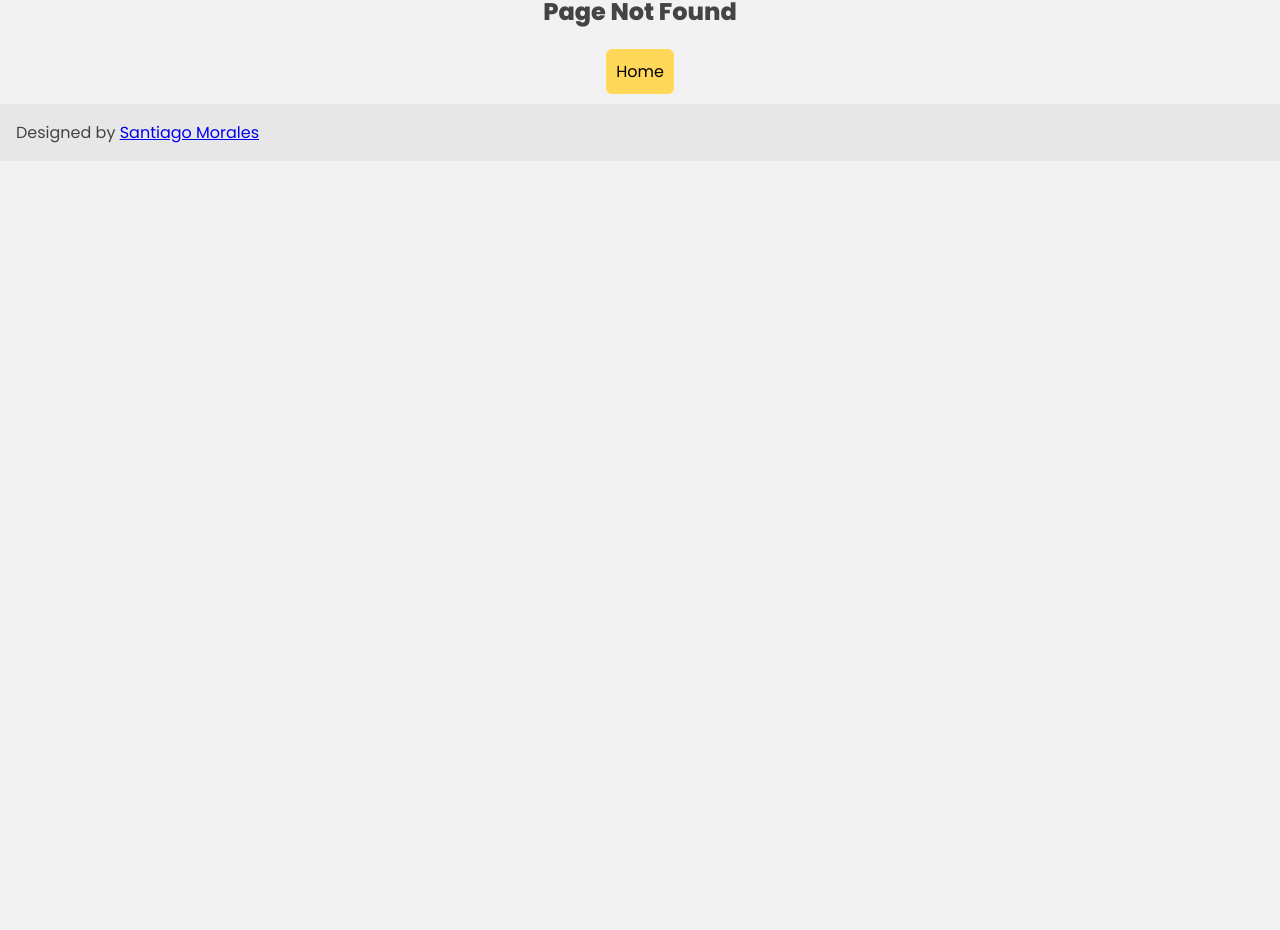
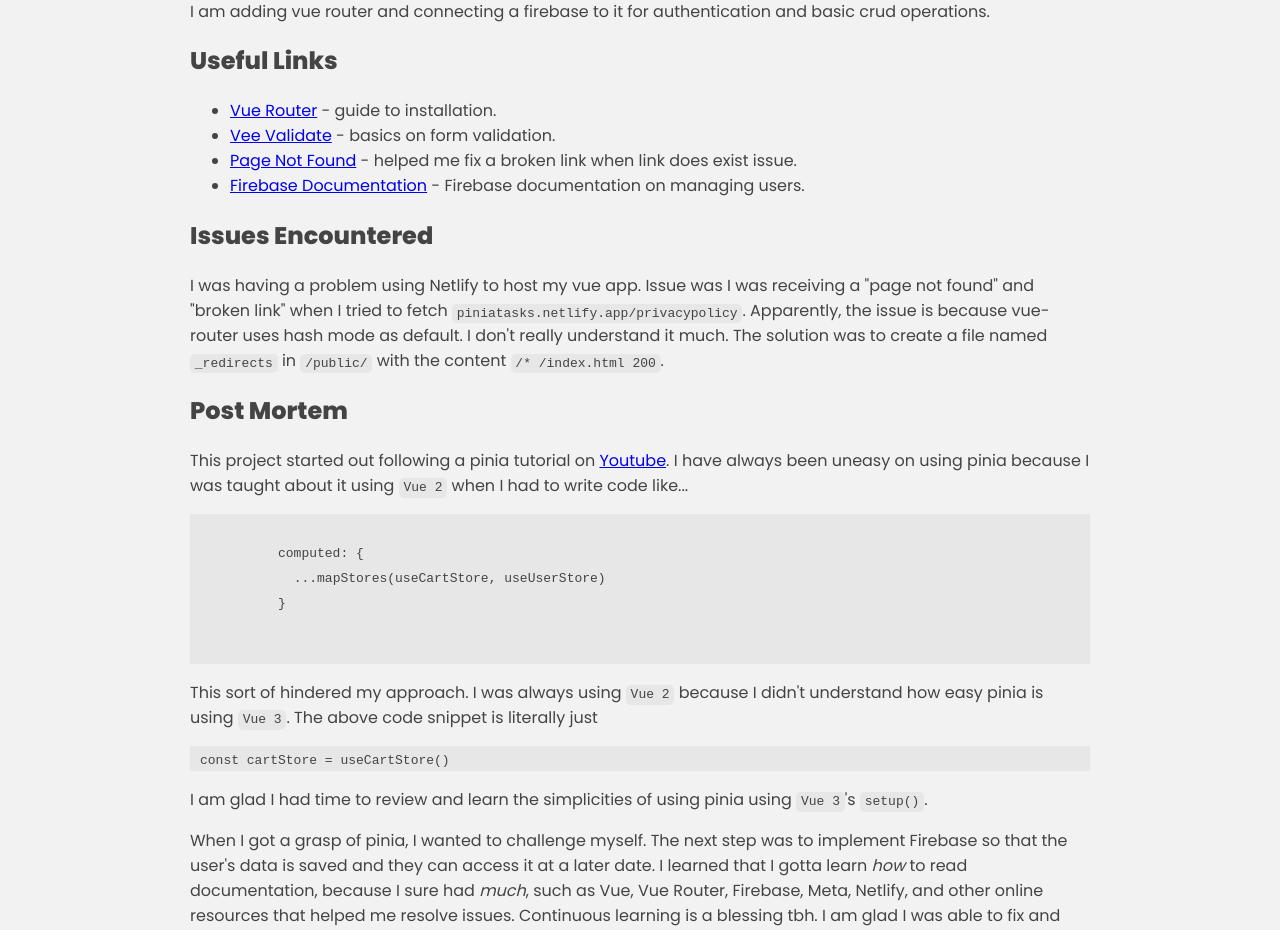
Before and after one commit to Aleroms/pinia-tasks, a Vue app: page /about in a window 1280 px wide. Before the commit this address had no page. Shown: the part 299-1229 px from the top of the page. Before the commit the page ends 800 px from the top, so only its background shows below. Built offline with nearby package versions, Linux system fonts and the light colour scheme.

Commit message:
added about page.

```diff
--- a/src/App.vue
+++ b/src/App.vue
@@ -9,7 +9,7 @@
       <component :is="Component" />
     </Transition>
   </RouterView>
-  <footer>Designed by <RouterLink to="/">Santiago Morales</RouterLink></footer>
+  <footer>Designed by <RouterLink to="/About">Santiago Morales</RouterLink></footer>
 </template>
 <style>
 /* route transitions  */
--- a/src/assets/main.css
+++ b/src/assets/main.css
@@ -9,9 +9,25 @@
 body * {
   font-family: "Poppins";
 }
-footer{
+footer {
   background: #e7e7e7;
   padding: 1rem;
+}
+code {
+  font-family: monospace;
+  font-size: inherit;
+}
+p > code {
+  background: #e7e7e7;
+  word-wrap: break-word;
+  box-decoration-break: clone;
+  padding: 0.1rem 0.3rem 0.2rem;
+  border-radius: 5px;
+}
+pre {
+  white-space: pre-wrap;
+  background-color: #e7e7e7;
+  padding-left: 10px;
 }
 /* header stuff  */
 header {
--- a/src/router/index.js
+++ b/src/router/index.js
@@ -1,11 +1,14 @@
 import { createRouter, createWebHistory } from "vue-router";
+import { useUserStore } from "@/stores/UserStore.js";
+import { auth } from "@/plugins/firebase.js";
+
 import Home from "@/view/Home.vue";
 import MyTasks from "@/view/MyTasks.vue";
 import PrivacyPolicy from "@/view/PrivacyPolicy.vue";
 import DeleteAccount from "@/view/DeleteAccount.vue";
 import PageNotFound from "@/view/PageNotFound.vue";
-import { useUserStore } from "@/stores/UserStore.js";
-import { auth } from "@/plugins/firebase.js";
+import About from "@/view/About.vue";
+
 const routes = [
   {
     name: "Home",
@@ -31,6 +34,11 @@
     meta: { requiresAuth: true },
   },
   {
+    name: "About",
+    path: "/about",
+    component: About,
+  },
+  {
     name: "PageNotFound",
     path: "/:catchAll(.*)*",
     component: PageNotFound,
--- /dev/null
+++ b/src/view/About.vue
@@ -0,0 +1,107 @@
+<template>
+  <div class="about-container">
+    <div class="overview">
+      <h2>Pinia Tasks</h2>
+      <p>
+        short project on improving my pinia state management skills. I have
+        noticed that is an area I would like to improve in.
+      </p>
+      <p>
+        I am adding vue router and connecting a firebase to it for
+        authentication and basic crud operations.
+      </p>
+    </div>
+    <div class="useful-links">
+      <h2>Useful Links</h2>
+      <ul>
+        <li>
+          <a href="https://router.vuejs.org/installation.html">Vue Router</a> -
+          guide to installation.
+        </li>
+        <li>
+          <a href="https://vee-validate.logaretm.com/v4/tutorials/basics/"
+            >Vee Validate</a
+          >
+          - basics on form validation.
+        </li>
+        <li>
+          <a
+            href="https://medium.com/@ishoshot/page-not-found-on-reload-vuejs-netlify-c71716e97e6"
+            >Page Not Found</a
+          >
+          - helped me fix a broken link when link does exist issue.
+        </li>
+        <li>
+          <a href="https://firebase.google.com/docs/auth/web/manage-users"
+            >Firebase Documentation</a
+          >
+          - Firebase documentation on managing users.
+        </li>
+      </ul>
+    </div>
+    <div class="issues-encountered">
+      <h2>Issues Encountered</h2>
+      <p>
+        I was having a problem using Netlify to host my vue app. Issue was I was
+        receiving a "page not found" and "broken link" when I tried to fetch
+        <code>piniatasks.netlify.app/privacypolicy</code>. Apparently, the issue
+        is because vue-router uses hash mode as default. I don't really
+        understand it much. The solution was to create a file named
+        <code>_redirects</code> in <code>/public/</code> with the content
+        <code>/* /index.html 200</code>.
+      </p>
+    </div>
+    <div class="post-mortem">
+      <h2>Post Mortem</h2>
+      <p>
+        This project started out following a pinia tutorial on
+        <a
+          href="https://www.youtube.com/watch?v=u0B9dysw29A&list=PL4cUxeGkcC9hp28dYyYBy3xoOdoeNw-hD&index=1"
+          >Youtube</a
+        >. I have always been uneasy on using pinia because I was taught about
+        it using <code>Vue 2</code> when I had to write code like...
+      </p>
+      <pre>
+        <code class="code-block">
+          computed: {
+            ...mapStores(useCartStore, useUserStore)
+          }
+        </code>
+      </pre>
+      <p>
+        This sort of hindered my approach. I was always using
+        <code>Vue 2</code> because I didn't understand how easy pinia is using
+        <code>Vue 3</code>. The above code snippet is literally just
+      </p>
+      <pre><code>const cartStore = useCartStore()</code></pre>
+      <p>
+        I am glad I had time to review and learn the simplicities of using pinia
+        using <code>Vue 3</code>'s <code>setup()</code>.
+      </p>
+      <p>
+        When I got a grasp of pinia, I wanted to challenge myself. The next step
+        was to implement Firebase so that the user's data is saved and they can
+        access it at a later date. I learned that I gotta learn <i>how</i> to
+        read documentation, because I sure had <i>much</i>, such as Vue, Vue
+        Router, Firebase, Meta, Netlify, and other online resources that helped
+        me resolve issues. Continuous learning is a blessing tbh. I am glad I
+        was able to fix and implement features I thought were difficult at the
+        time of coding 😊.
+      </p>
+    </div>
+  </div>
+</template>
+
+<script>
+export default {
+  name: "AboutPage",
+};
+</script>
+
+<style scoped>
+.about-container {
+  margin: 1rem auto;
+  padding: 1rem;
+  max-width: 900px;
+}
+</style>
```
Also changed, not shown: 1 other file (tests, documents, lock files or other folders).
